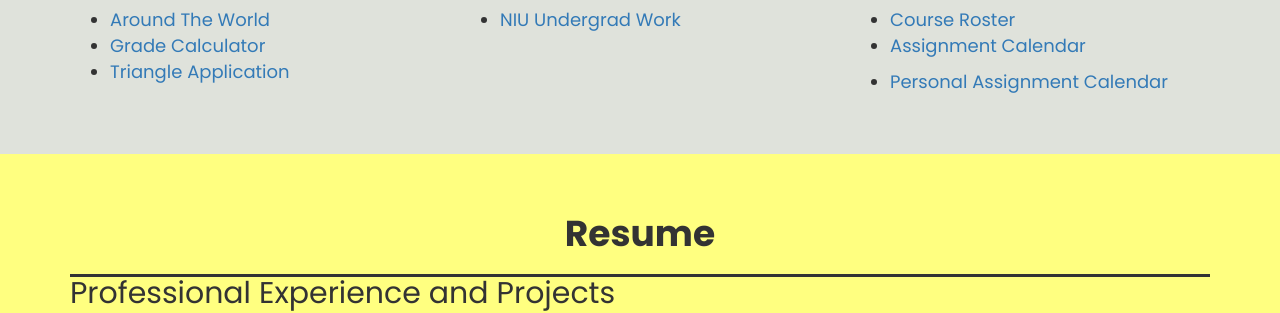
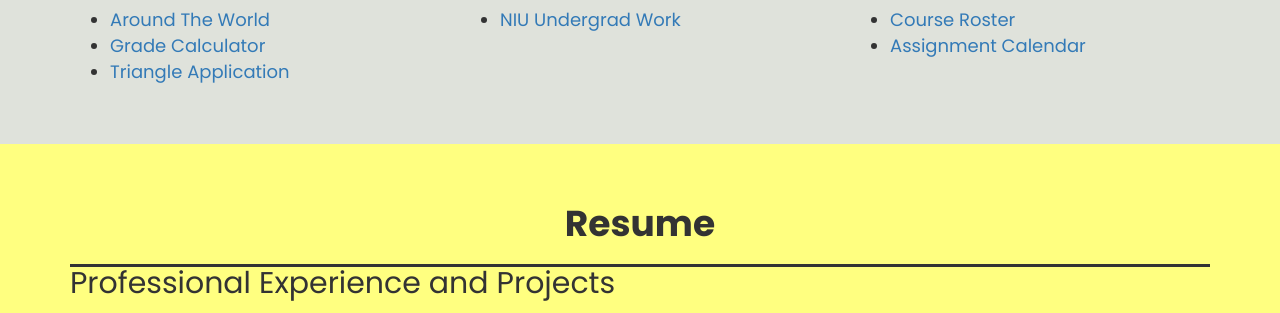
Before and after one commit to rrickgauer/Personal-Website, a plain HTML site: page index.html in a window 1280 px wide. Shown: the part 740-1053 px from the top of the page. Drawn offline with nearby package versions, Linux system fonts and the light colour scheme.

Commit message:
Update index.html

```diff
--- a/index.html
+++ b/index.html
@@ -101,14 +101,6 @@
                   	</a>
                   </li>
 
-               </ul>
-
-               <ul>
-                  <li>
-                  	<a href="https://www.ryanrickgauer.com/calendar/calendar-list.php" target="_blank">
-                  		Personal Assignment Calendar
-                  	</a>
-              	</li>
                </ul>
 
             </div>
```
